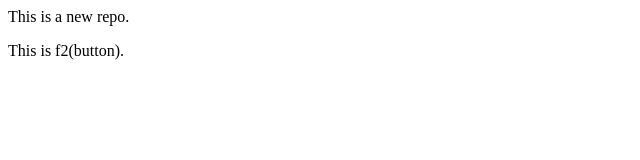
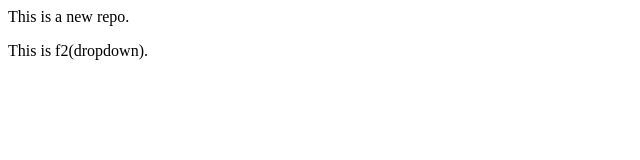
Before and after one commit to c0dinghub/localrep, a plain HTML site: page index.html in a window 1280 px wide. Shown: the full height of the page, 0-640 px from the left. Drawn offline with Linux system fonts and the light colour scheme.

Commit message:
adddropdown

```diff
--- a/index.html
+++ b/index.html
@@ -1,2 +1,2 @@
 <p>This is a new repo.</p>
-<p>This is f2(button).</p>
+<p>This is f2(dropdown).</p>
```
